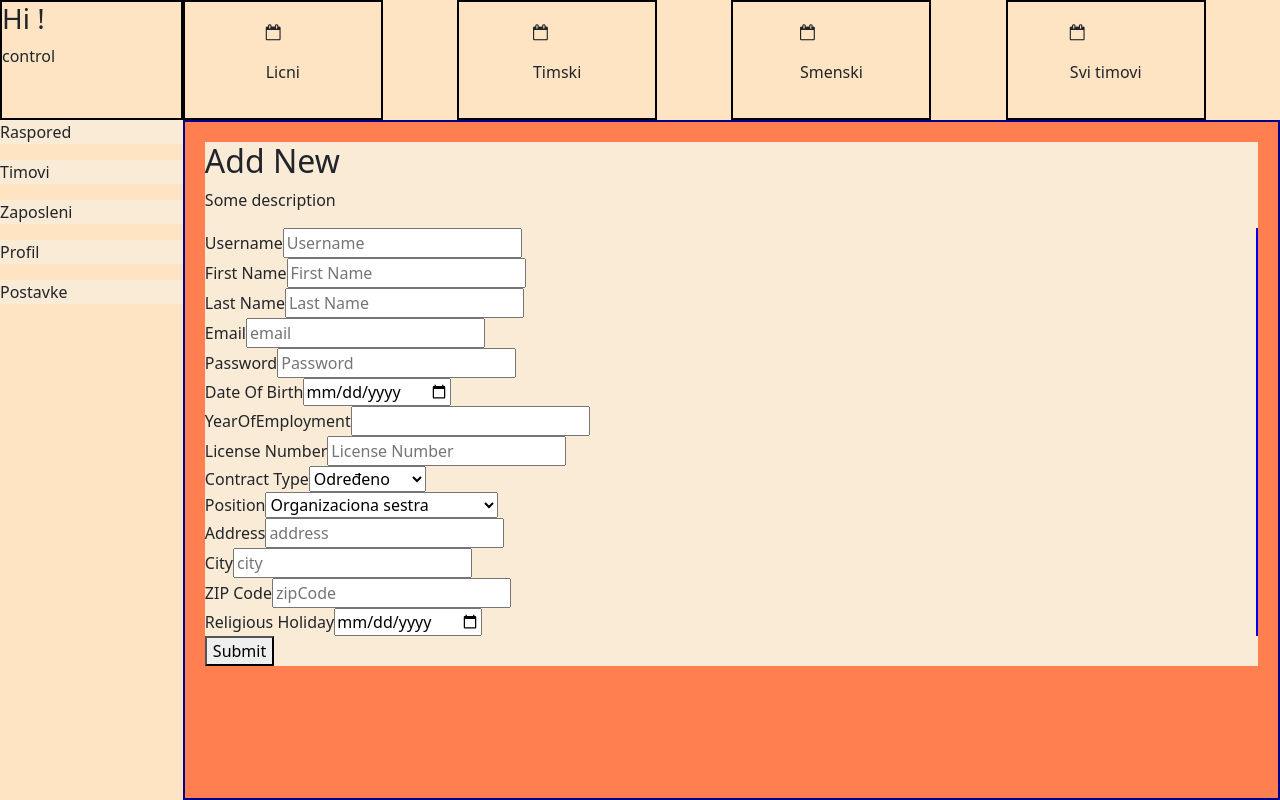
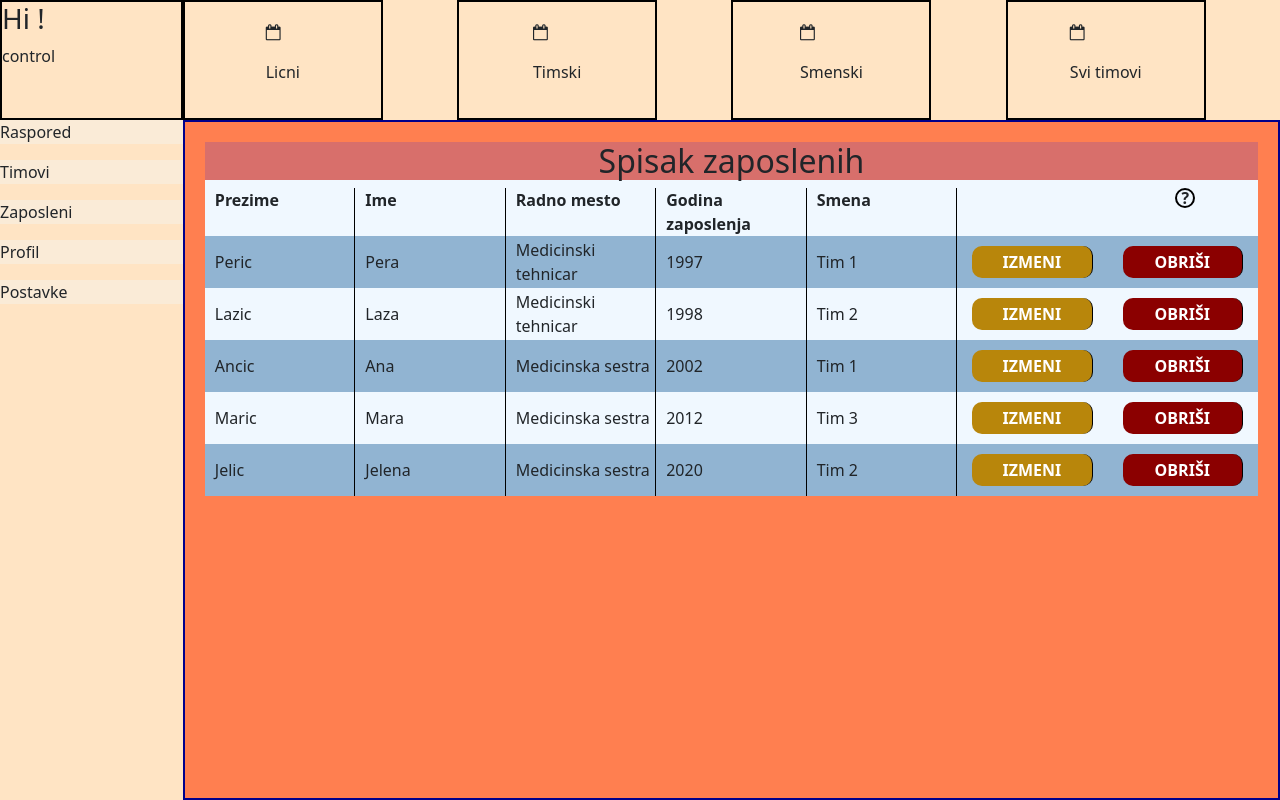
Before and after one commit to Bojan2111/raspored-client, a React (Create React App) app: page / in a window 1280 px wide. Built offline with nearby package versions, Linux system fonts and the light colour scheme.

Commit message:
Add Employees component

```diff
--- a/src/components/dashboard/MainView.js
+++ b/src/components/dashboard/MainView.js
@@ -2,13 +2,14 @@ import React from "react";
 import classes from "./MainView.module.css";
 import PersonalSchedule from "../views/schedule/PersonalSchedule";
 import AddEmployee from "../views/employee/AddEmployee";
+import Employees from "../views/employee/Employees";
 
 const MainView = (props) => {
   return (
     <div className={classes.container}>
       {/* <h2>{props.feature}</h2>
       {props.feature === "Licni" ? <PersonalSchedule /> : <p>Nothing</p>} */}
-      <AddEmployee />
+      <Employees />
     </div>
   );
 };
--- a/src/components/views/employee/AddEmployee.js
+++ b/src/components/views/employee/AddEmployee.js
@@ -48,7 +48,7 @@ const AddEmployee = () => {
       address: addressRef.current.value,
       city: cityRef.current.value,
       zipCode: zipCodeRef.current.value,
-      religiousHoliday: religiousHolidayRef.current.value,
+      religiousHoliday: religiousHolidayRef.current.value, // It is in "yyyy-mm-dd" string format. use new Date(ref.current.value) otherwise
     };
 
     console.log(data);
--- /dev/null
+++ b/src/components/views/employee/Employees.js
@@ -0,0 +1,127 @@
+import React from "react";
+import classes from "./Employees.module.css";
+
+const Employees = (props) => {
+  const fakeData = [
+    {
+      id: 1,
+      lastName: "Peric",
+      firstName: "Pera",
+      position: "Medicinski tehnicar",
+      yearOfEmployment: 1997,
+      teamName: "Tim 1",
+    },
+    {
+      id: 2,
+      lastName: "Lazic",
+      firstName: "Laza",
+      position: "Medicinski tehnicar",
+      yearOfEmployment: 1998,
+      teamName: "Tim 2",
+    },
+    {
+      id: 3,
+      lastName: "Ancic",
+      firstName: "Ana",
+      position: "Medicinska sestra",
+      yearOfEmployment: 2002,
+      teamName: "Tim 1",
+    },
+    {
+      id: 4,
+      lastName: "Maric",
+      firstName: "Mara",
+      position: "Medicinska sestra",
+      yearOfEmployment: 2012,
+      teamName: "Tim 3",
+    },
+    {
+      id: 5,
+      lastName: "Jelic",
+      firstName: "Jelena",
+      position: "Medicinska sestra",
+      yearOfEmployment: 2020,
+      teamName: "Tim 2",
+    },
+  ];
+
+  const dataTitleMessage =
+    "Brisanjem se podaci o zaposlenom prebacuju iz aktuelne baze podataka u arhivu, gde stoje minimum 10 godina.";
+
+  const handleEdit = (event) => {
+    event.preventDefault();
+    let editId = event.target.id.split("_")[1];
+
+    console.log(`Editing employee with Id ${editId}...`);
+  };
+
+  const handleDelete = (event) => {
+    event.preventDefault();
+    let deleteId = event.target.id.split("_")[1];
+
+    console.log(`The employee with Id ${deleteId} is deleted`);
+  };
+
+  return (
+    <div className={classes.container}>
+      <div className={classes.header}>
+        <h2>Spisak zaposlenih</h2>
+      </div>
+      <div className={classes["table-header"]}>
+        <div className={classes["table-header-cell"]}>Prezime</div>
+        <div className={classes["table-header-cell"]}>Ime</div>
+        <div className={classes["table-header-cell"]}>Radno mesto</div>
+        <div className={classes["table-header-cell"]}>Godina zaposlenja</div>
+        <div className={classes["table-header-cell"]}>Smena</div>
+        <div></div>
+        <div className={classes.delete}>
+          <div className={classes.help} data-title={dataTitleMessage}>
+            ?
+          </div>
+        </div>
+      </div>
+      <div className={classes["table-body"]}>
+        {fakeData.map((item) => (
+          <div key={item.id} className={classes["table-body-row"]}>
+            <div key={`lastName-${item.id}`} className={classes["table-cell"]}>
+              {item.lastName}
+            </div>
+            <div key={`firstName-${item.id}`} className={classes["table-cell"]}>
+              {item.firstName}
+            </div>
+            <div key={`position-${item.id}`} className={classes["table-cell"]}>
+              {item.position}
+            </div>
+            <div
+              key={`employment-${item.id}`}
+              className={classes["table-cell"]}
+            >
+              {item.yearOfEmployment}
+            </div>
+            <div key={`team-${item.id}`} className={classes["table-cell"]}>
+              {item.teamName}
+            </div>
+            <div
+              className={`${classes["table-cell"]} ${classes["edit-button"]}`}
+              onClick={handleEdit}
+              id={`edit_${item.id}`}
+              key={`edit_${item.id}`}
+            >
+              Izmeni
+            </div>
+            <div
+              className={`${classes["table-cell"]} ${classes["delete-button"]}`}
+              onClick={handleDelete}
+              id={`delete_${item.id}`}
+              key={`delete_${item.id}`}
+            >
+              Obriši
+            </div>
+          </div>
+        ))}
+      </div>
+    </div>
+  );
+};
+
+export default Employees;
--- /dev/null
+++ b/src/components/views/employee/Employees.module.css
@@ -0,0 +1,119 @@
+.container {
+  background-color: aliceblue;
+}
+
+.header {
+  background-color: #d86f6b;
+  text-align: center;
+}
+
+.table-header {
+  display: grid;
+  grid-template-columns: repeat(7, 1fr);
+  font-weight: bold;
+}
+
+.table-header-cell {
+  border-right: 1px solid black;
+}
+
+.table-header-cell, .table-cell:not(.delete-button, .edit-button) {
+  padding-left: 10px;
+}
+
+.delete {
+  display: flex;
+  justify-content: center;
+}
+
+.help {
+  display: flex;
+  align-items: center;
+  justify-content: center;
+  height: 20px;
+  width: 20px;
+  border: 2px solid black;
+  border-radius: 50%;
+  text-align: center;
+  font-weight: bold;
+  margin-left: 5px;
+}
+
+[data-title]:hover:after {
+  opacity: 1;
+  transition: all 0.1s ease 0.5s;
+  visibility: visible;
+}
+
+[data-title]:after {
+  content: attr(data-title);
+  background-color: #d86f6b;
+  color: #111;
+  position: absolute;
+  padding: 1px 5px 2px 5px;
+  right: 0;
+  top: 0;
+  width: 200px;
+  white-space: wrap;
+  box-shadow: 1px 1px 3px #222222;
+  opacity: 0;
+  border: 1px solid #111111;
+  z-index: 99999;
+  visibility: hidden;
+}
+
+[data-title] {
+  position: relative;
+}
+
+.table-body {
+  display: grid;
+}
+
+.table-body-row {
+  display: grid;
+  grid-template-columns: repeat(7, 1fr);
+  align-items: center;
+}
+
+.table-body-row:nth-child(odd) {
+  background-color: rgb(145, 180, 210);
+}
+
+.table-cell {
+  display: flex;
+  align-items: center;
+  width: 100%;
+  height: 100%;
+  border-right: 1px solid black;
+}
+
+.edit-button, .delete-button {
+  display: flex;
+  justify-content: center;
+  color: white;
+  font-weight: bold;
+  text-transform: uppercase;
+  height: 2em;
+  width: 80%;
+  margin: 10px auto;
+  border-radius: 10px;
+  text-align: center;
+  cursor: pointer;
+}
+
+.edit-button {
+  background-color: darkgoldenrod;
+}
+
+.edit-button:hover {
+  background-color: rgb(129, 94, 5);
+}
+
+.delete-button {
+  background-color: darkred;
+}
+
+.delete-button:hover {
+  background-color: rgb(177, 4, 4);
+}
```
